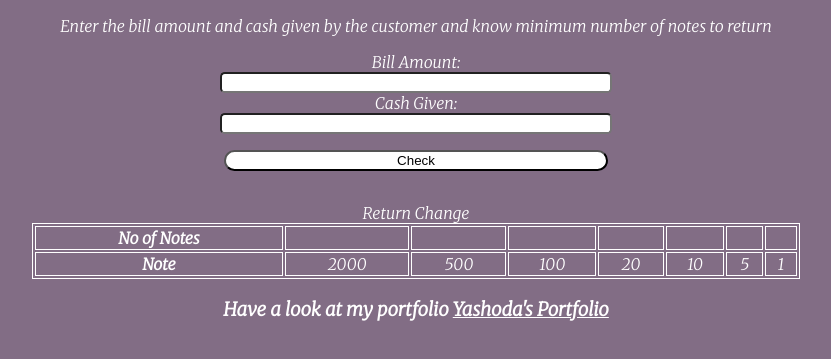
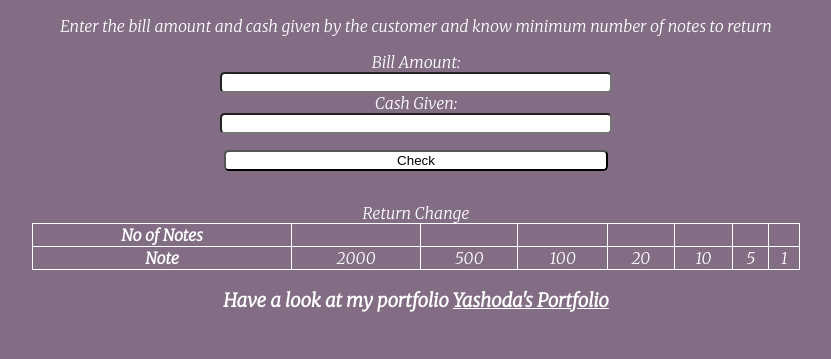
Before and after one commit to yashodaAgarwal/Cash-Register-Manager, a plain HTML site: page index.html in a window 1280 px wide. Shown: the part 91-450 px from the top of the page, without its empty margins (224-1055 px from the left). Drawn offline with Linux system fonts and the light colour scheme; a web font is replaced by a local one.

Commit message:
Update styles.css

```diff
--- a/styles.css
+++ b/styles.css
@@ -28,7 +28,7 @@ input{
 }
 
 button{
-    border-radius: 1rem;
+    border-radius: 0.3rem;
     width: 50%;
     margin-left: auto;
     margin-right: auto;
@@ -44,6 +44,7 @@ button{
 
 table{
     border: 1px solid white;
+    border-collapse:collapse;
 }
 th{
     border: 0.5px solid white;
```
